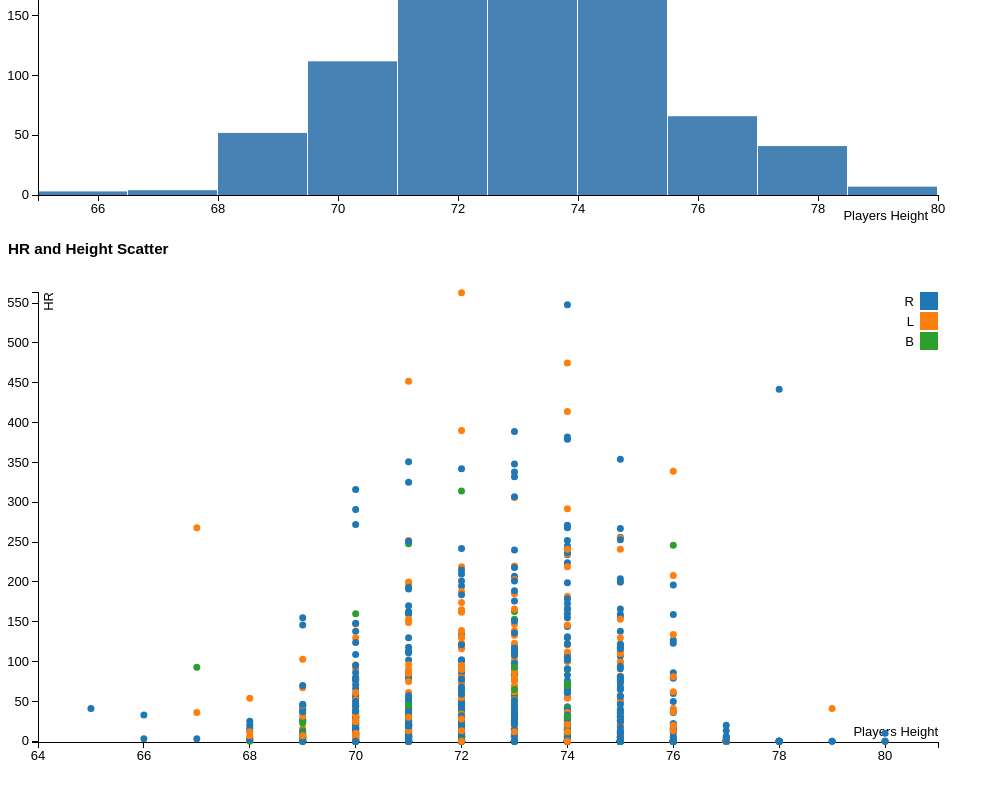
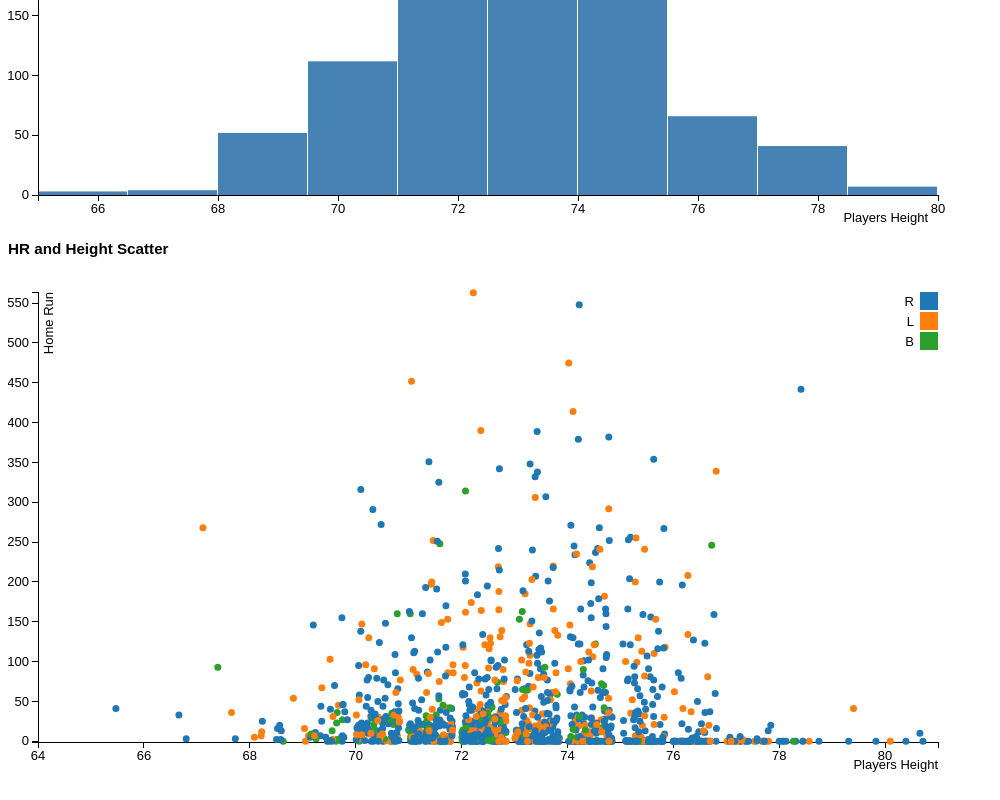
Before and after one commit to zacharychan254/P6, a plain HTML site: page index.html in a window 1280 px wide. Shown: the part 382-1182 px from the top of the page, without its empty margins (0-1000 px from the left). Drawn offline with nearby package versions, Linux system fonts and the light colour scheme.

Commit message:
Udacity Assignment

```diff
--- a/index.html
+++ b/index.html
@@ -186,7 +186,7 @@ function draw(data) {
         .append("text")
         .attr("class", "label")
         .attr("x", width-10)
-        .attr("y", 25)
+        .attr("y", 27)
         .style("text-anchor", "end")
         .text("Players Height");
 
@@ -202,9 +202,14 @@ function draw(data) {
       .text("Number of Players");
 
     //scatter plot HR and Height =========================================
+
+        function random_num(){
+          return Math.random();
+        };
+
         var xValue = function(d) { return d['height'];}, // data -> value
             xScale = d3.scale.linear().domain([d3.min]).range([0, sc_width]), // value -> display
-            xMap = function(d) { return xScale(xValue(d));}, // data -> display
+            xMap = function(d) { return xScale(xValue(d)) + (45 * Math.random());}, // data -> display
             sc_xAxis = d3.svg.axis().scale(xScale).orient("bottom");
 
         // setup y
@@ -234,7 +239,7 @@ function draw(data) {
         .append("text")
           .attr("class", "label")
           .attr("x", width)
-          .attr("y", -6)
+          .attr("y", 27)
           .style("text-anchor", "end")
           .text("Players Height");
 
@@ -248,7 +253,7 @@ function draw(data) {
           .attr("y", 6)
           .attr("dy", ".71em")
           .style("text-anchor", "end")
-          .text("HR");
+          .text("Home Run");
 
 
 
```
Also changed, not shown: 1 other file.
